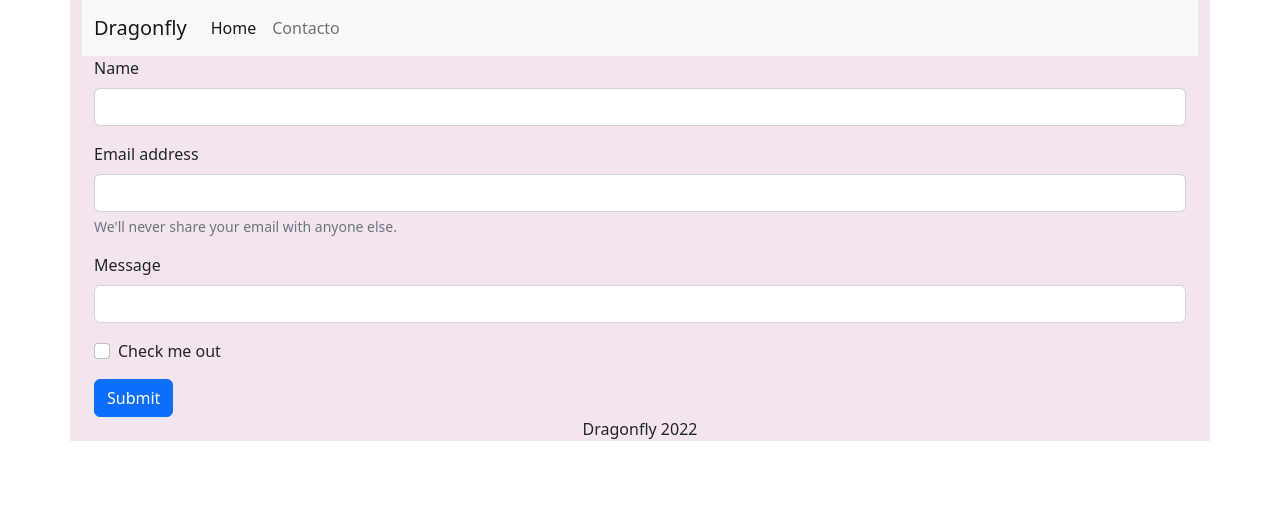
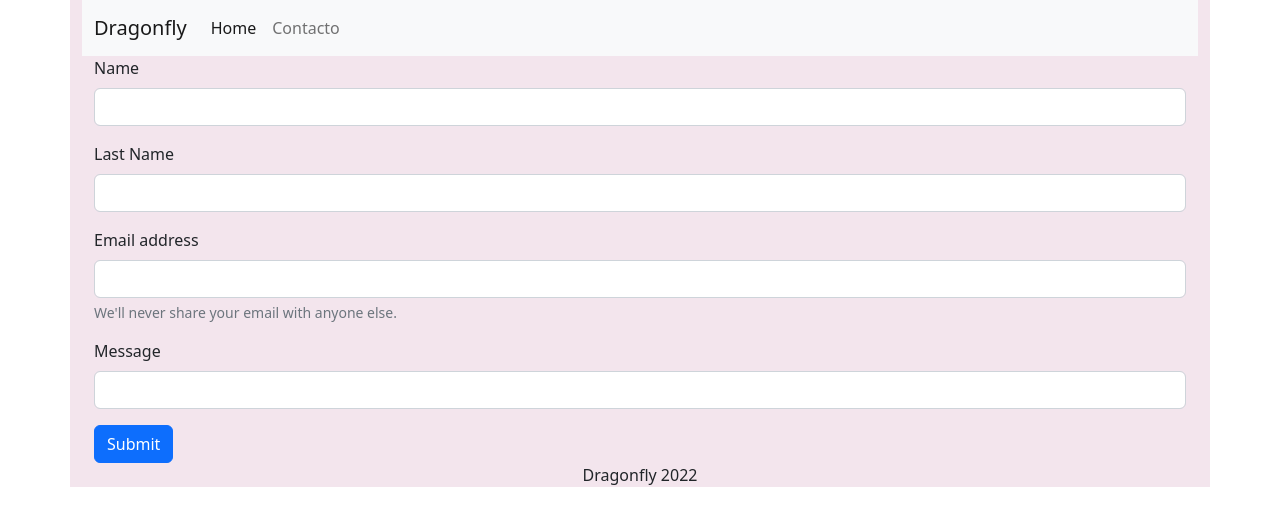
Before and after one commit to MercedesVatalaro/Angular-Dragonfly, an Angular app: page /contact in a window 1280 px wide. Shown: the top 526 px of the page. Built offline with nearby package versions, Linux system fonts and the light colour scheme.

Commit message:
se agregan cambios en cart y contact

```diff
--- a/src/app/dragonfly-cart/dragonfly-cart.component.html
+++ b/src/app/dragonfly-cart/dragonfly-cart.component.html
@@ -3,6 +3,7 @@
   <li *ngFor="let fragrance of cartList$ | async">
     {{fragrance.name}}:{{fragrance.quantity}}
 
-    <button class="btn btn-outline-secondary btn-sm">Delete</button>
+  <button class="btn btn-outline-secondary btn-sm" (click)="deleteToCart(fragrance)">Delete</button>
   </li>
+
 </ul>
--- a/src/app/dragonfly-cart/dragonfly-cart.component.ts
+++ b/src/app/dragonfly-cart/dragonfly-cart.component.ts
@@ -20,5 +20,12 @@ export class DragonflyCartComponent implements OnInit {
 
   ngOnInit(): void {
   }
+  deleteToCart(fragrance: Fragrance): void {
+
+    this.cart.deleteToCart();
+    fragrance.stock += fragrance.quantity;
+    fragrance.quantity = 0;
+
+  }
 
 }
--- a/src/app/dragonfly-contact/dragonfly-contact.component.html
+++ b/src/app/dragonfly-contact/dragonfly-contact.component.html
@@ -1,23 +1,24 @@
-<form>
+<form [formGroup]="contactForm" (ngSubmit)="onSubmit()">
   <div class="mb-3">
-    <label for="exampleInputName" class="form-label">Name</label>
-    <input type="name" class="form-control" id="exampleInputName1">
+    <label for="exampleInputName" class="form-label" required>Name</label>
+    <input type="name" class="form-control" formControlName="firstName">
+  </div>
+  <div class="mb-3">
+    <label for="exampleInputName" class="form-label"> Last Name</label>
+    <input type="name" class="form-control" formControlName="lastName" required>
   </div>
   <div class="mb-3">
     <label for="exampleInputEmail1" class="form-label">Email address</label>
-    <input type="email" class="form-control" id="exampleInputEmail1"
-      aria-describedby="emailHelp">
+    <input type="email" class="form-control" formControlName="email"
+
+      aria-describedby="emailHelp" required>
     <div id="emailHelp" class="form-text">We'll never share your email with
       anyone else.</div>
   </div>
   <div class="mb-3">
     <label for="exampleInputMessage" class="form-label">Message</label>
-    <input type="text" class="form-control" id="exampleInputMessage1">
+    <input type="text" class="form-control" formControlName="message">
   </div>
 
-  <div class="mb-3 form-check">
-    <input type="checkbox" class="form-check-input" id="exampleCheck1">
-    <label class="form-check-label" for="exampleCheck1">Check me out</label>
-  </div>
-  <button type="submit" class="btn btn-primary" (click)="onSubmit()">Submit</button>
+  <button type="submit" class="btn btn-primary" >Submit</button>
 </form>
--- a/src/app/dragonfly-contact/dragonfly-contact.component.ts
+++ b/src/app/dragonfly-contact/dragonfly-contact.component.ts
@@ -1,4 +1,5 @@
 import { Component, OnInit } from '@angular/core';
+import { FormGroup, FormControl } from '@angular/forms';
 
 
 @Component({
@@ -7,7 +8,13 @@ import { Component, OnInit } from '@angular/core';
   styleUrls: ['./dragonfly-contact.component.css']
 })
 export class DragonflyContactComponent implements OnInit {
-
+ // FragranceCartService: any;
+ contactForm = new FormGroup({
+  firstName: new FormControl(''),
+  lastName: new FormControl(''),
+  email: new FormControl(''),
+  message: new FormControl('')
+});
 
 
   constructor() { }
@@ -16,6 +23,8 @@ export class DragonflyContactComponent implements OnInit {
   }
   onSubmit() {
 
-    console.log("Los datos se enviaron exitosamente");
+    console.warn( "El formulario se envio correctamnete" ,this.contactForm.value);
   }
+
+
 }
--- a/src/app/fragrance-cart.service.ts
+++ b/src/app/fragrance-cart.service.ts
@@ -6,9 +6,9 @@ import { Fragrance } from './fragrance-list/fragrance';
   providedIn: 'root'
 })
 export class FragranceCartService {
-  deleteToCart(fragrance: any) {
+  /*deleteToCart(fragrance: any) {
     throw new Error('Method not implemented.');
-  }
+  }*/
 
 
   private _cartList: Fragrance[] = [];
@@ -18,16 +18,25 @@ export class FragranceCartService {
 
   addToCart(fragrance: Fragrance) {
 
-    let item: Fragrance | undefined = this._cartList.find((v1) => v1.name == fragrance.name);
-    if (!item) {
+    let index = this._cartList.findIndex((v1) => v1.name == fragrance.name);
+    if (index === -1) {
       this._cartList.push({ ...fragrance });
 
     } else {
-      item.quantity += fragrance.quantity;
+      //index.quantity += fragrance.quantity;
+      this._cartList[index].quantity= fragrance.quantity;
     }
-    console.log(this._cartList);
+    //console.log(this._cartList);
     this.cartList.next(this._cartList);
+    if(fragrance.quantity==0)
+    this._cartList.splice(index, 1);
+
   }
 
+  deleteToCart(){
+
+    this._cartList.splice(0, this._cartList.length);
+    console.log("adentro")
+  }
 
 }
--- a/src/app/fragrance-list/fragrance-list.component.html
+++ b/src/app/fragrance-list/fragrance-list.component.html
@@ -24,6 +24,7 @@
     <app-input-integer [(quantity)]="fragrance.quantity" [max]="fragrance.stock" *ngIf="fragrance.stock"></app-input-integer>
     <button class="btn btn-primary btn-sm" (click)="addToCart(fragrance)">Buy now</button>
 
+
   </td>
 </tr>
 
--- a/src/app/input-integer/input-integer.component.html
+++ b/src/app/input-integer/input-integer.component.html
@@ -4,7 +4,7 @@
       <button class="btn btn-outline-secondary btn-sm"
         (click)="downQuantity()">-</button>
     </div>
-    <input type="text" class="text-center" [(ngModel)]="quantity"
+    <input type="number" class="text-center" [(ngModel)]="quantity"
       (keyup)="onChangeQuantity($event)">
     <div class="input-group-apend">
       <button class="btn btn-outline-secondary btn-sm"
```
